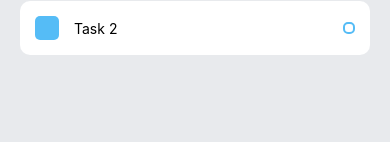
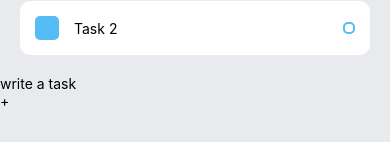
Before and after one commit to Wistoft2410/todoList, a React Native app in the folder todoList/: screen / in a window 390 px wide. Shown: the part 222-364 px from the top of the page. Built offline with nearby package versions, Linux system fonts and the light colour scheme.

Commit message:
Update App.js Update task input UI and behavior for iOS and Android

```diff
--- a/todoList/App.js
+++ b/todoList/App.js
@@ -1,5 +1,6 @@
 import { StatusBar } from 'expo-status-bar';
-import { StyleSheet, Text, View } from 'react-native';
+import { KeyboardAvoidingView, StyleSheet, Text, TextInput, TouchableOpacity, View } from 'react-native';
+import { Platform } from 'react-native';
 import Task from './components/Task';
 
 export default function App() {
@@ -18,6 +19,19 @@
 
       </View>
 
+      {/* Write a task */}
+      <KeyboardAvoidingView
+      behavior={Platform.OS === "ios" ? "padding" : "height"}
+      style={styles.writeTaskWrapper}
+      >
+        <TextInput style={styles.input} placeholder={'write a task'}></TextInput>
+
+        <TouchableOpacity>
+          <View style={styles.addWrapper}>
+            <Text style={styles.addText}>+</Text>
+          </View>
+        </TouchableOpacity>
+        </KeyboardAvoidingView>
     </View>
   );
 }
@@ -38,4 +52,8 @@
     marginBottom: 20, // Add some bottom margin to space out from the tasks
     paddingHorizontal: 20,
 },
+  writeTaskWrapper: {},
+  input: {},
+  addWrapper: {},
+  addText: {},
 });
```
